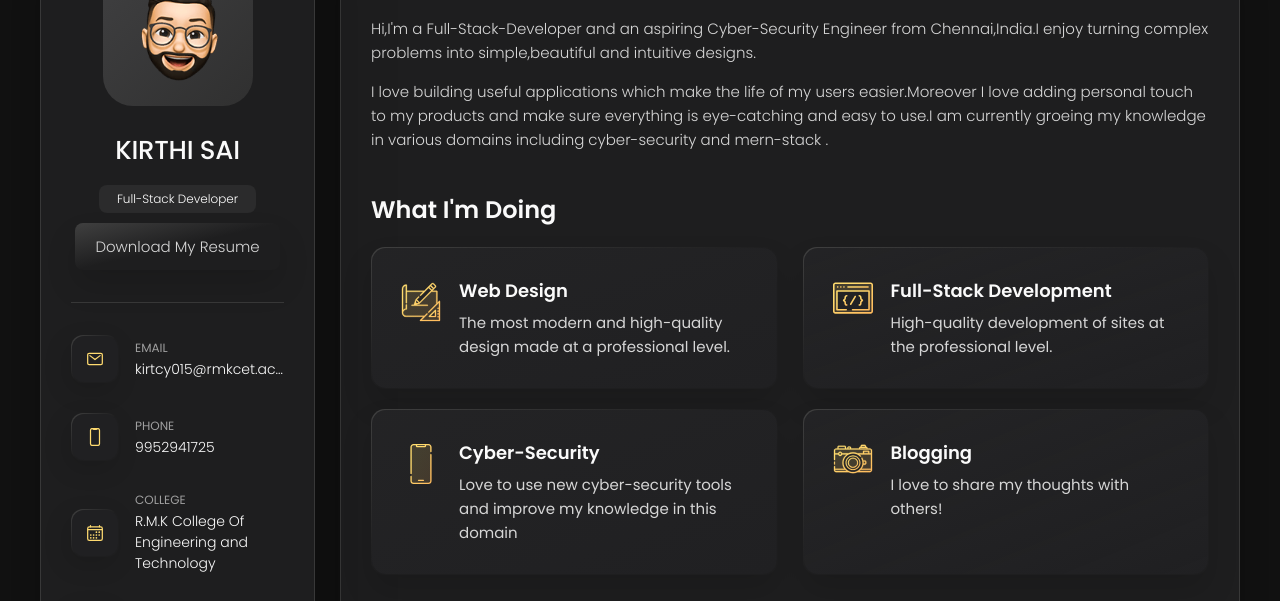
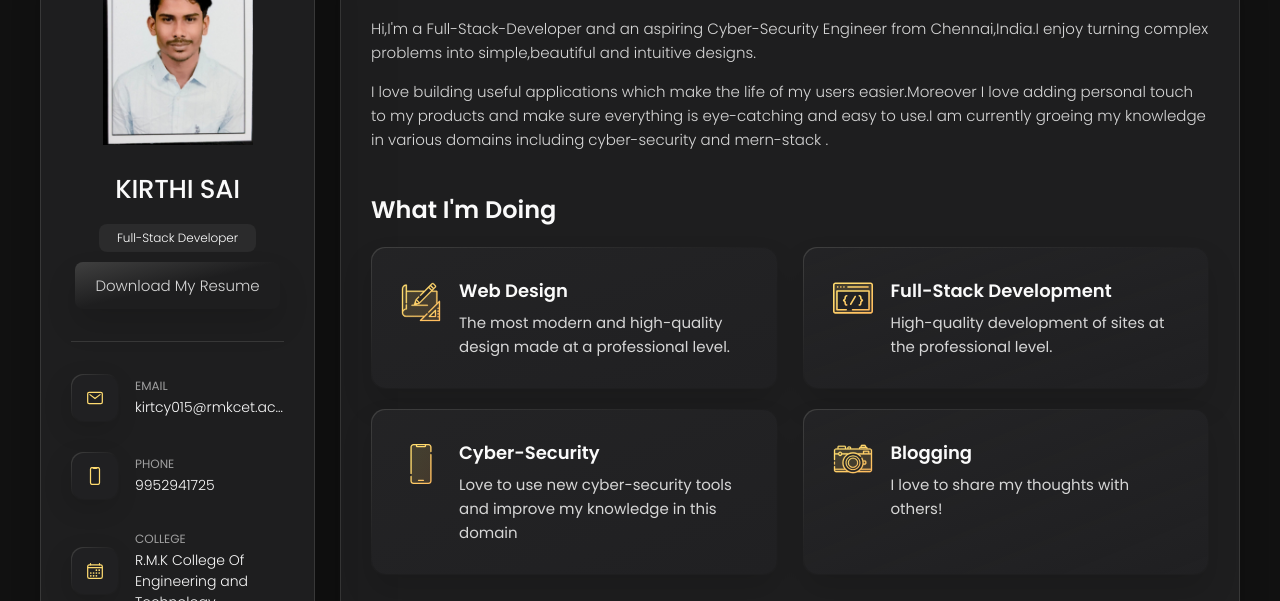
Before and after one commit to KirthiSaiT/KirthiSai-portfolio, a plain HTML site: page index.html in a window 1280 px wide. Shown: the part 162-763 px from the top of the page. Drawn offline with nearby package versions, Linux system fonts and the light colour scheme.

Commit message:
picture added

```diff
--- a/index.html
+++ b/index.html
@@ -43,7 +43,7 @@
       <div class="sidebar-info">
 
         <figure class="avatar-box">
-            <img src="./assets/images/my-avatar.png" alt="Richard Hanrick" width="80">
+            <img src="./assets/images/kirthipicmain.jpg" alt="Richard Hanrick" width="80">
         </figure>
 
         <div class="info-content">
```
Also changed, not shown: assets/images/kirthipicmain.jpg (added).
